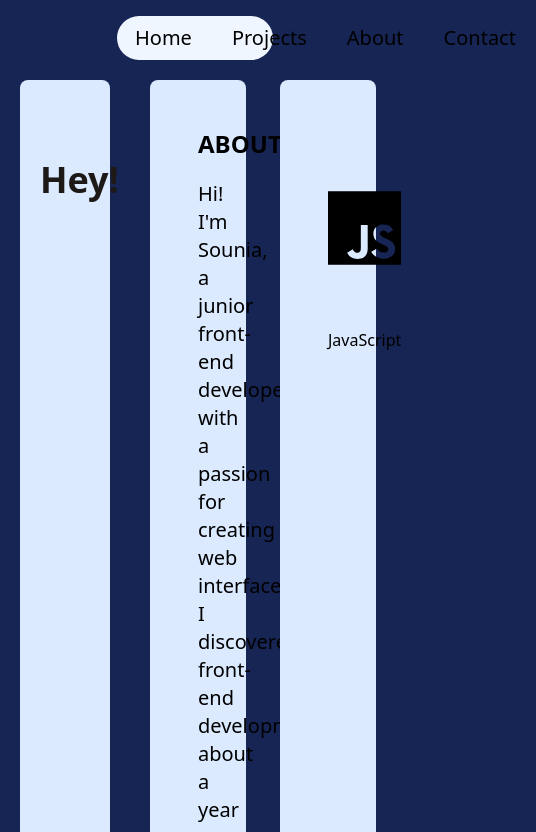
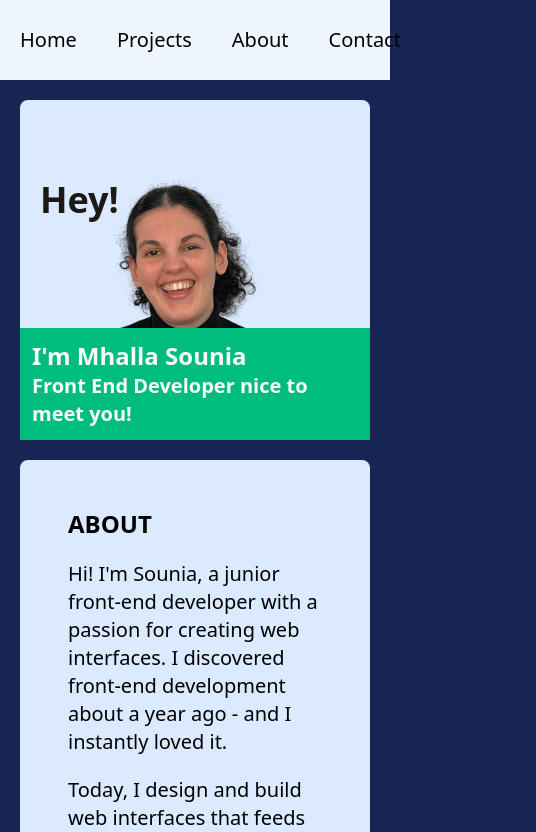
Before and after one commit to vickyfrosties/Portfolio, a React (Vite) app: page / in a window 390 px wide. Shown: the top 832 px of the page, 536 px wide, since content can reach past the window. Built offline with nearby package versions, Linux system fonts and the light colour scheme.

Commit message:
style: set responsive design for small and medium screens

```diff
--- a/src/components/Home.jsx
+++ b/src/components/Home.jsx
@@ -3,26 +3,26 @@ import Slider from "./Slider";
 const Home = ({ setMode }) => {
   return (
     <>
-      <section className="min-h-lvh grid grid-cols-3 grid-rows-3 p-5 gap-10 w-full sm:bg-green-200 lg:bg-red-500  xl:bg-purple-500 mac:bg-amber-500">
-        <div className="bg-blue-100 row-span-2 rounded-lg">
+      <section className="grid grid-cols-3 max-2xl:grid-cols-2 max-md:flex flex-col min-h-lvh grid-rows-3 p-5 gap-10 w-full">
+        <div className="bg-blue-100 row-span-2 rounded-lg max-md:h-80">
           <div className="rounded-lg h-full relative">
             <h2 className="text-4xl font-black text-stone-900 absolute ml-5 z-2 top-20">
               Hey!
             </h2>
 
-            <div className="absolute z-1 bottom-25 bg-emerald-500 ml-5 mr-5">
-              <h1 className="text-5xl font-black text-gray-50">
+            <div className="absolute z-1 bottom-25 bg-emerald-500 ml-5 mr-5 max-md:-bottom-5 max-md:p-3 max-md:m-auto ">
+              <h1 className="text-5xl font-black text-gray-50 max-md:text-2xl">
                 I'm Mhalla Sounia
               </h1>
 
-              <h2 className="text-2xl font-semibold text-gray-50">
+              <h2 className="text-2xl font-semibold text-gray-50 max-md:text-xl">
                 Front End Developer nice to meet you!
               </h2>
             </div>
 
-            <div className="h-185 w-full z-0 absolute bottom-0">
+            <div className="h-185 w-full z-0 absolute bottom-0 max-md:relative max-md:h-80">
               <img
-                className="w-full h-full object-cover"
+                className="w-full h-full object-cover max-md:object-left"
                 src="/assets/Portrait.png"
                 alt="Portrait of myself"
               />
--- a/src/components/NavBar.jsx
+++ b/src/components/NavBar.jsx
@@ -32,11 +32,12 @@ const NavBar = ({ setMode }) => {
   return (
     <>
       <nav
-        className={`bg-blue-50 rounded-full w-2/5 m-auto flex justify-center mt-4 ${
-          visible
-            ? "opacity-100 transition-discrete  duration-700 ease-in-out"
-            : "opacity-100 -translate-y-30 transition-discrete  duration-700 ease-in-out"
-        }`}
+        className={`bg-blue-50 rounded-full w-2/5 m-auto flex justify-center mt-4 max-md:w-full max-md:mt-0 max-md:rounded-none max-md:h-20 max-md:transition-none
+${
+  visible
+    ? "opacity-100 transition-discrete duration-700 ease-in-out"
+    : "opacity-100 -translate-y-30 transition-discrete duration-700 ease-in-out"
+}`}
       >
         <ul className="min-w-40 flex justify-between items-center pt-2 pb-2">
           <li
--- a/src/components/Slider.jsx
+++ b/src/components/Slider.jsx
@@ -21,9 +21,9 @@ const Slider = () => {
 
   return (
     <>
-      <div className="flex flex-col">
+      <div className="flex flex-col border-2">
         <img
-          className="size-50 "
+          className="size-50"
           src={stack[currentIndex].src}
           alt={stack[currentIndex].name}
         />
--- a/tailwind.config.js
+++ b/tailwind.config.js
@@ -7,11 +7,7 @@ export default {
       },
     },
   },
-  purge: [],
-  darkMode: false, // or 'media' or 'class'
-  theme: {
-    extend: {},
-  },
+  darkMode: false,
   variants: {
     extend: {},
   },
```
